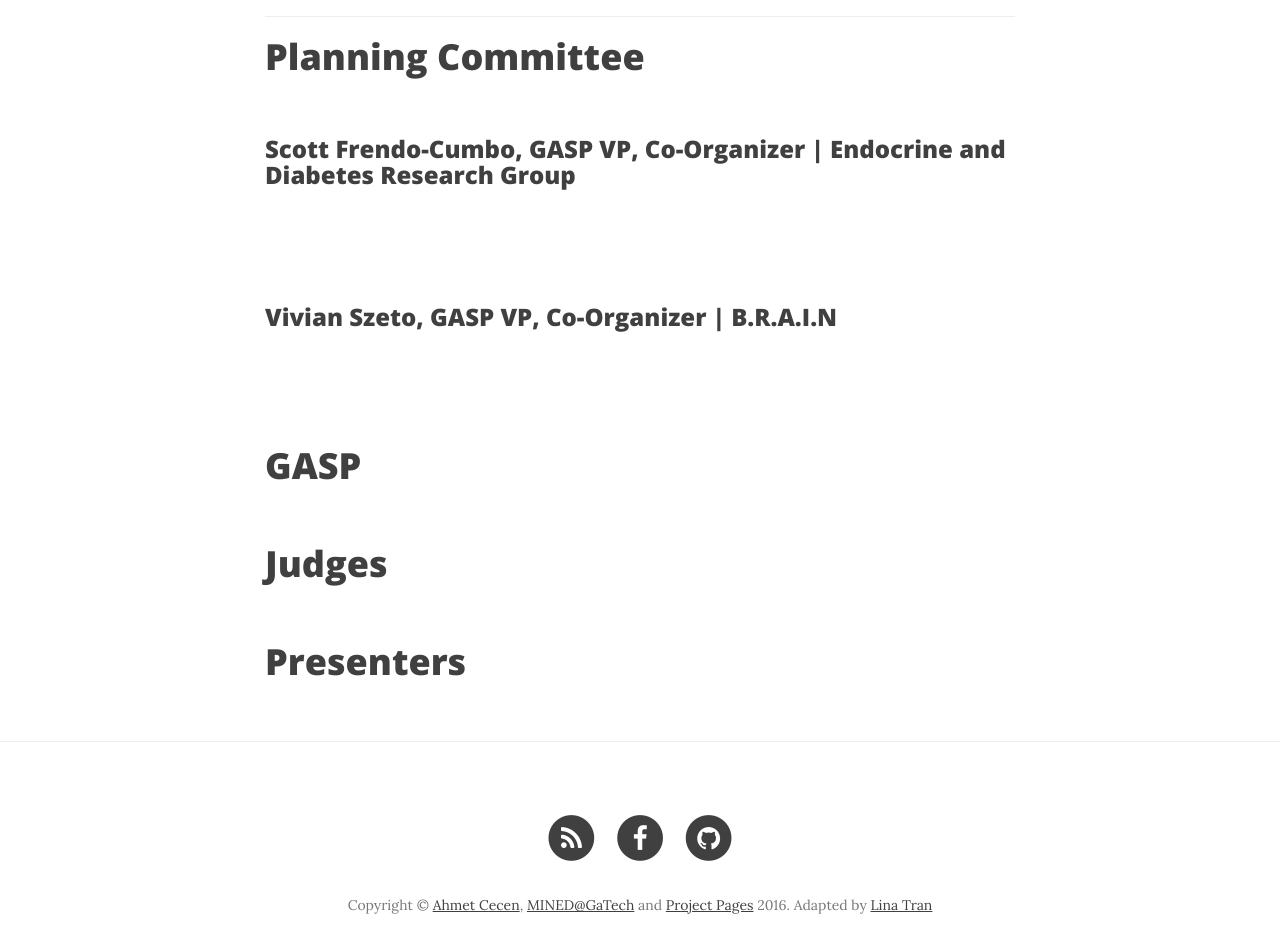
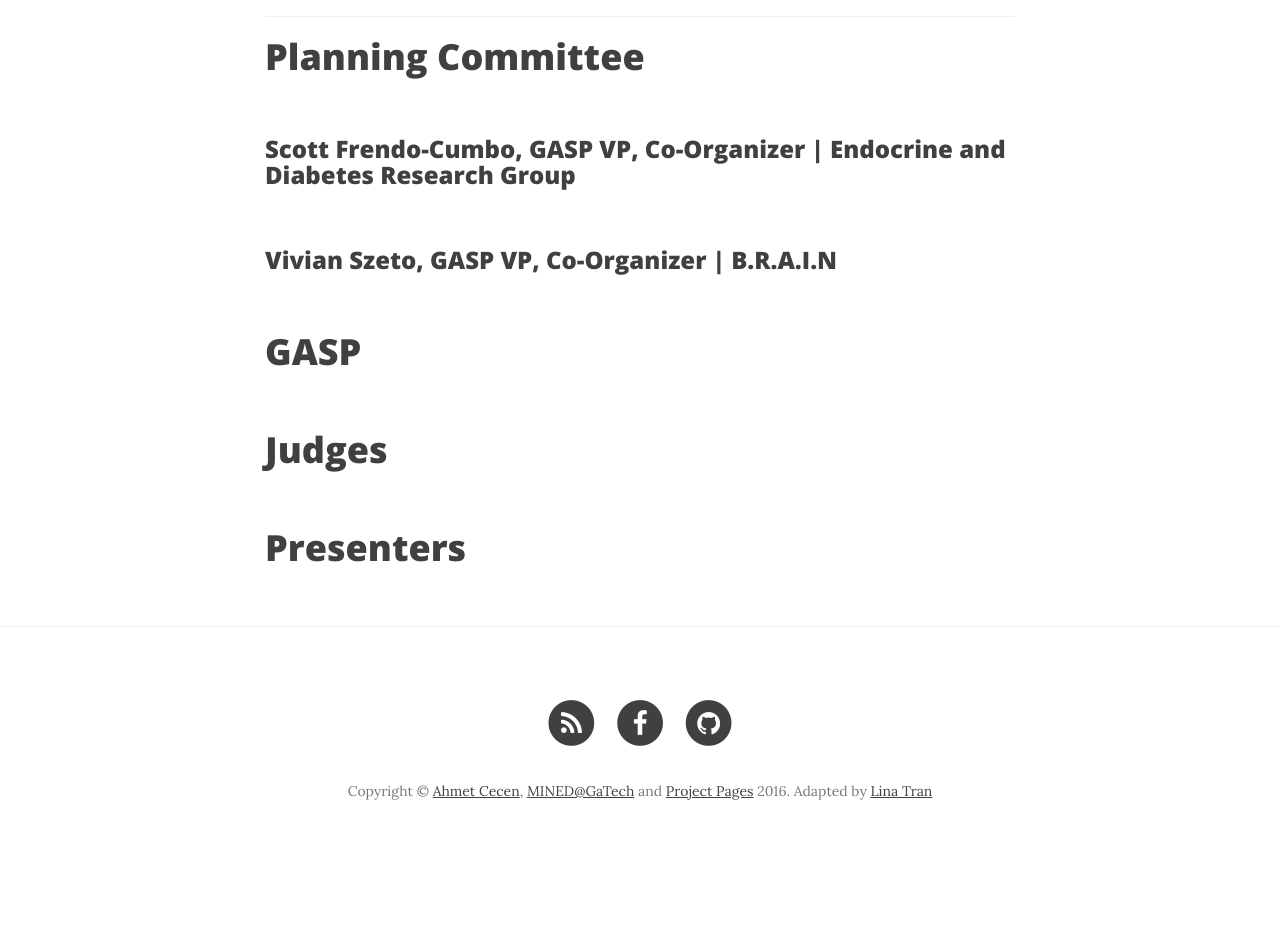
Before and after one commit to UofTFIP/uoftfip.github.io, a Jekyll site: the page built from organizers.html, in a window 1280 px wide. Shown: the part 386-1338 px from the top of the page. Built offline with Jekyll 4.4.1, drawn with Linux system fonts in a browser that asks for light colours; nearby versions of some CDN libraries; after the commit the page ends 1253 px from its top, so only the background shows below that.

Commit message:
spacing for organizers

```diff
--- a/organizers.html
+++ b/organizers.html
@@ -11,12 +11,7 @@ header-img: "img/banner.jpg"
 	<br>
 	{% for member in site.data.members %}
 		{% if member.type == i %}
-			{% if member.img %}
-			<img src="{{ member.img }}" style="margin-top:0px; margin-bottom:5px; margin-right:10px; float:left; width:150px !important">
-			{% endif %}
 			<h3>{{ member.name }} | {{ member.platform }}</h3>
-			</br>
-			<br>
 			</br>
 		{% endif %}
 	{% endfor %}
```
